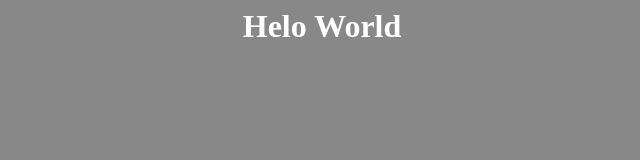
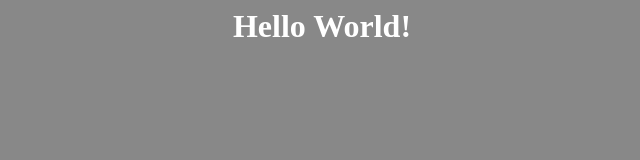
Before and after one commit to EHSS1/Meu-primeiro-Github, a plain HTML site: page index.html in a window 1280 px wide. Shown: the full height of the page, 318-958 px from the left. Drawn offline with Linux system fonts and the light colour scheme.

Commit message:
Add files via upload

```diff
--- a/index.html
+++ b/index.html
@@ -9,6 +9,6 @@
 
     </head>
     <body>
-        <h1>Helo World</h1>
+        <h1>Hello World!</h1>
     </body>
 </html>
```
